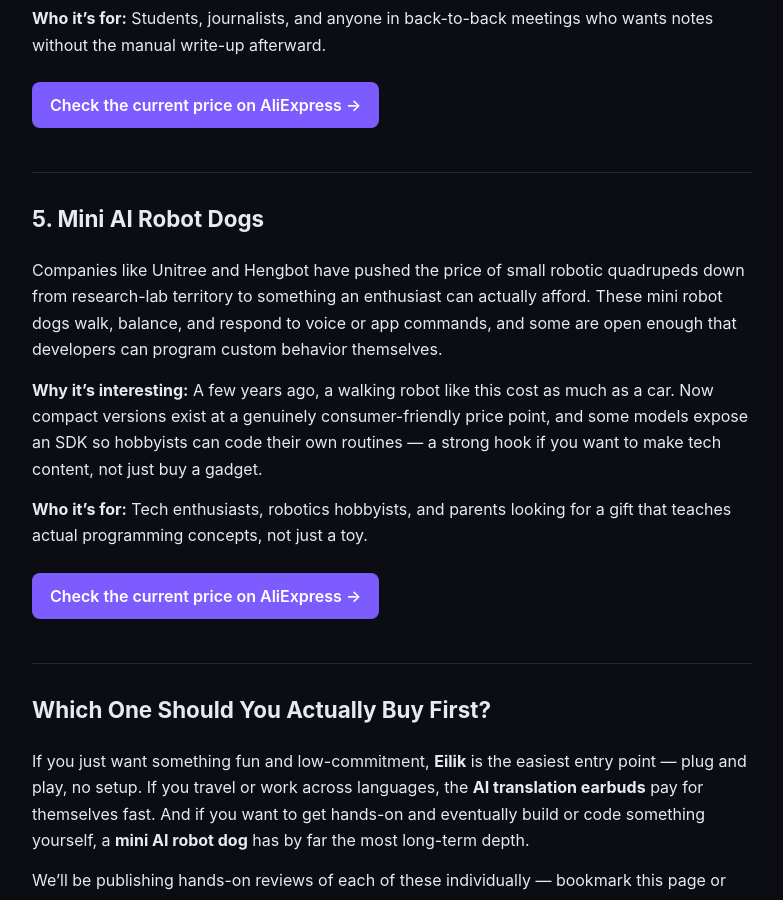
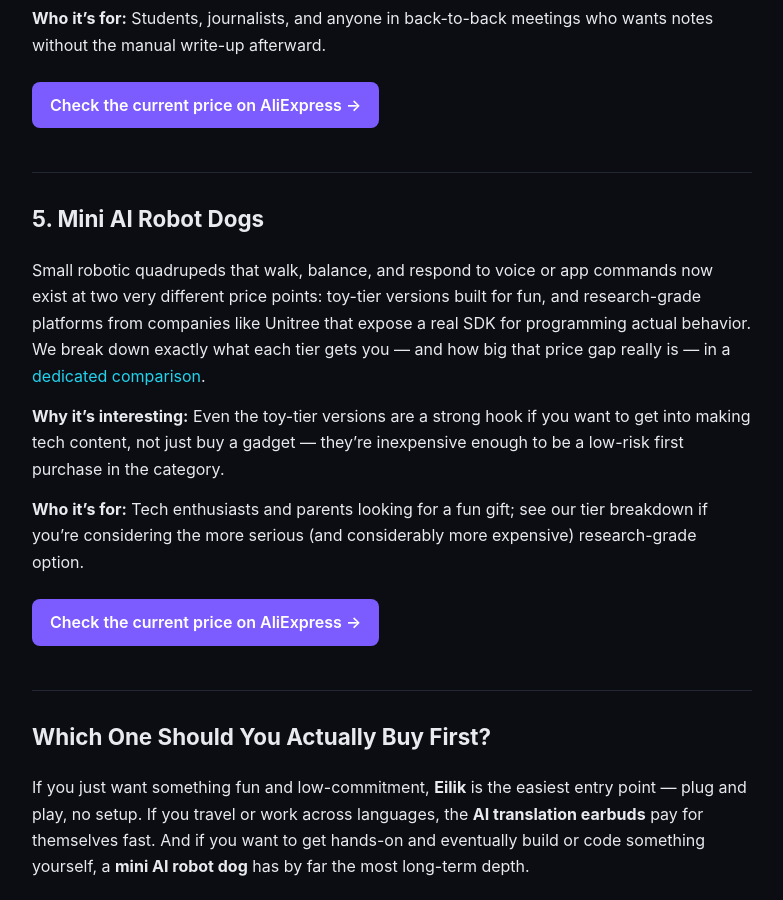
Before and after one commit to patrikaxelsson84/futuretechsweden.com, a Jekyll site: the page built from _posts/2026-08-06-top-5-ai-robots-smart-gadgets-china.md, in a window 1280 px wide and 900 px high, scrolled down 2288 px. Shown: the whole window, without its empty margins (178-961 px from the left). Built offline with Jekyll 4.4.1, drawn with Linux system fonts in a browser that asks for light colours.

Commit message:
Add article 6: mini robot dogs, toy-tier vs research-grade
- New article pivots from a planned "Unitree vs Hengbot" spec battle
  to an honest tier comparison after research showed no Hengbot
  listings exist on AliExpress and Unitree's real price (~28,700 SEK)
  is nowhere near "consumer-friendly"
- Corrected article 1's item #5 text, which had incorrectly implied
  Unitree-tier robots were affordable - now links to the new
  comparison instead
- 2 new links need tracking, documented in product-links-to-monetize.md

Co-Authored-By: Claude Sonnet 5 <noreply@anthropic.com>

```diff
--- a/_posts/2026-08-06-top-5-ai-robots-smart-gadgets-china.md
+++ b/_posts/2026-08-06-top-5-ai-robots-smart-gadgets-china.md
@@ -81,18 +81,18 @@ without the manual write-up afterward.
 
 ## 5. Mini AI Robot Dogs
 
-Companies like Unitree and Hengbot have pushed the price of small robotic quadrupeds down from
-research-lab territory to something an enthusiast can actually afford. These mini robot dogs walk,
-balance, and respond to voice or app commands, and some are open enough that developers can
-program custom behavior themselves.
+Small robotic quadrupeds that walk, balance, and respond to voice or app commands now exist at two
+very different price points: toy-tier versions built for fun, and research-grade platforms from
+companies like Unitree that expose a real SDK for programming actual behavior. We break down
+exactly what each tier gets you — and how big that price gap really is — in a
+[dedicated comparison]({{ '/mini-robot-dogs-toy-vs-research-grade/' | relative_url }}).
 
-**Why it's interesting:** A few years ago, a walking robot like this cost as much as a car. Now
-compact versions exist at a genuinely consumer-friendly price point, and some models expose an SDK
-so hobbyists can code their own routines — a strong hook if you want to make tech content, not
-just buy a gadget.
+**Why it's interesting:** Even the toy-tier versions are a strong hook if you want to get into
+making tech content, not just buy a gadget — they're inexpensive enough to be a low-risk first
+purchase in the category.
 
-**Who it's for:** Tech enthusiasts, robotics hobbyists, and parents looking for a gift that
-teaches actual programming concepts, not just a toy.
+**Who it's for:** Tech enthusiasts and parents looking for a fun gift; see our tier breakdown if
+you're considering the more serious (and considerably more expensive) research-grade option.
 
 [Check the current price on AliExpress →](https://s.click.aliexpress.com/e/_c4WCtRAF){: .cta-button}
 
```
Also changed, not shown: _posts/2026-08-07-mini-robot-dogs-toy-vs-research-grade.md (added, +74 -0 lines), marketing/content-calendar.md (+8 -5 lines), marketing/product-links-to-monetize.md (+9 -1 lines).
